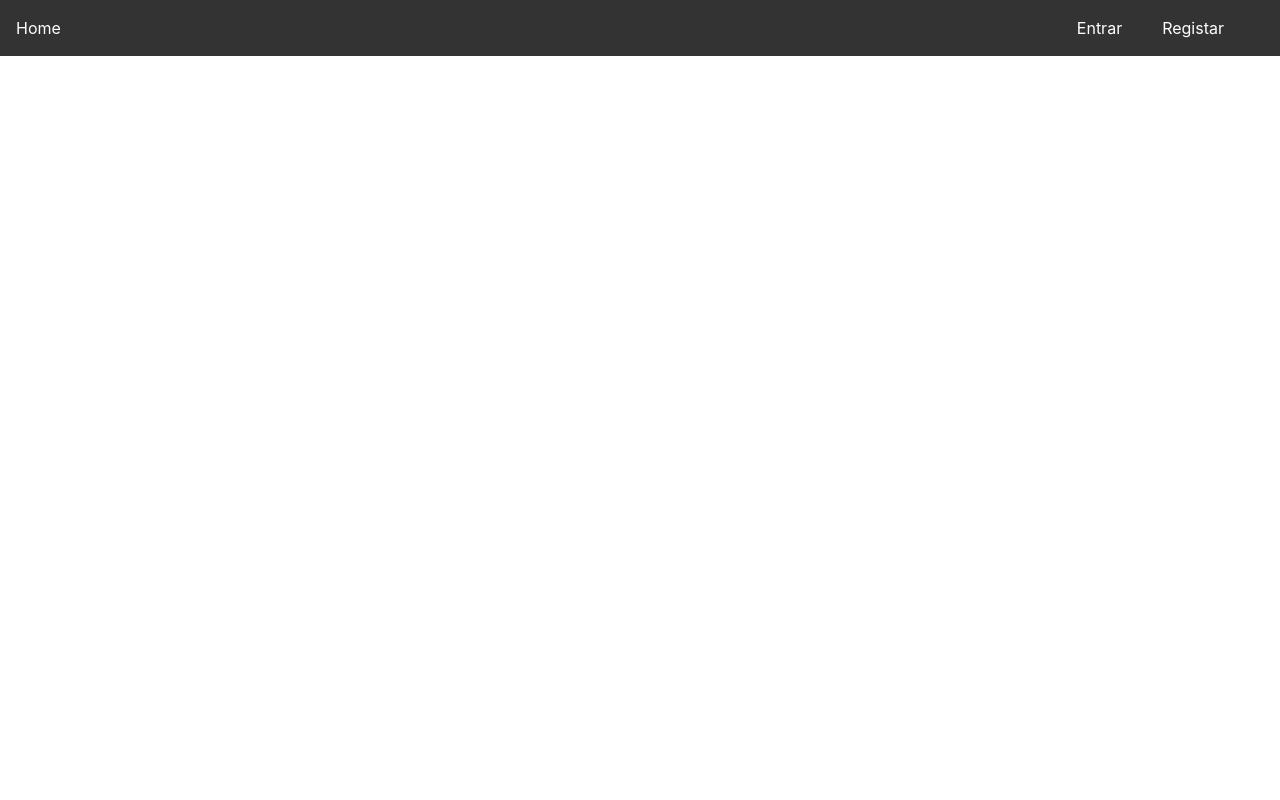
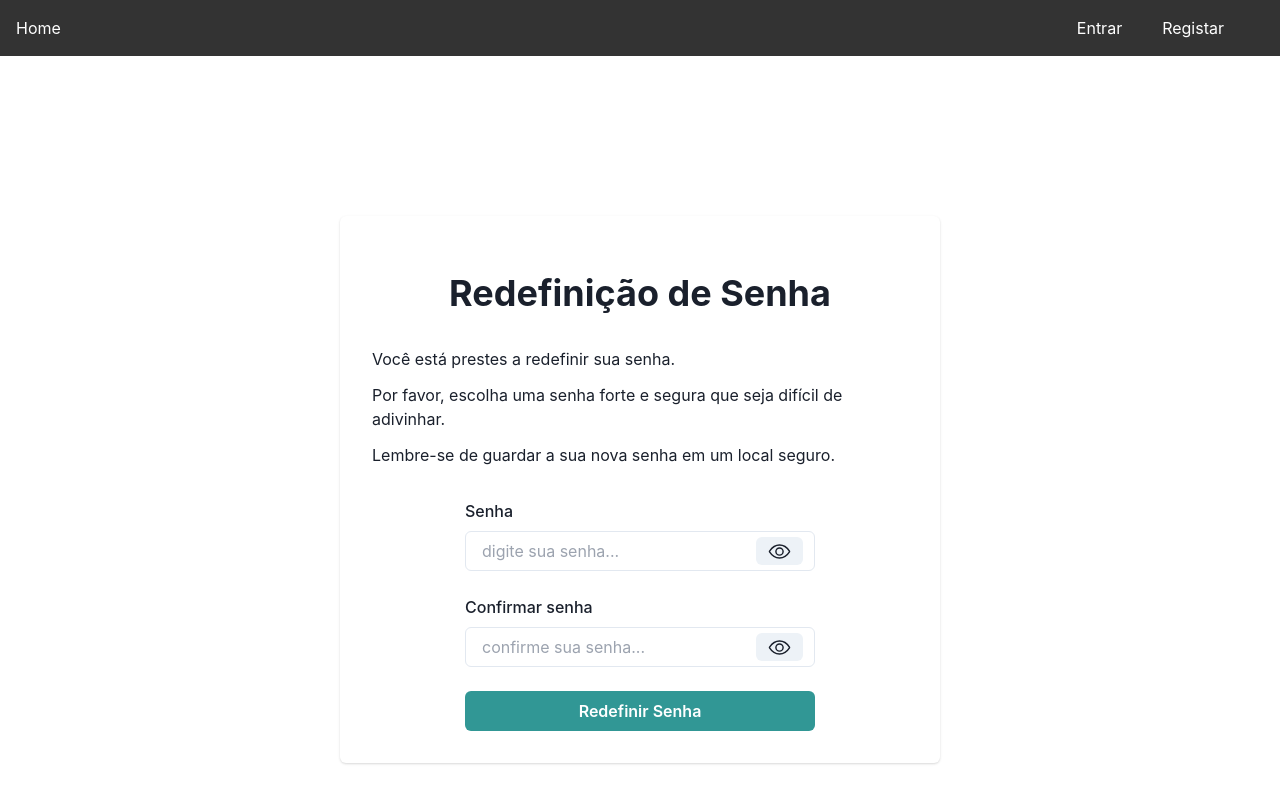
Before and after one commit to vitorarch/apifacil-web, a React (Create React App) app in the folder crm-api-integrator-web/: page /reset-password/1 in a window 1280 px wide. Built offline with nearby package versions, Linux system fonts and the light colour scheme; the HTML template or start-up script is replaced by a standard one.

Commit message:
:sparkles: Adicionando rota para redefinição de senha

```diff
--- a/crm-api-integrator-web/package.json
+++ b/crm-api-integrator-web/package.json
@@ -16,6 +16,7 @@
     "@types/node": "^16.18.38",
     "@types/react": "^18.2.15",
     "@types/react-dom": "^18.2.7",
+    "@types/react-icons": "^3.0.0",
     "axios": "^1.4.0",
     "framer-motion": "^10.15.1",
     "react": "^18.2.0",
--- a/crm-api-integrator-web/public/index.html
+++ b/crm-api-integrator-web/public/index.html
@@ -2,19 +2,19 @@
 <html lang="en">
   <head>
     <meta charset="utf-8" />
-    <link rel="icon" href="%PUBLIC_URL%/favicon.ico" />
+    <link rel="icon" href="https://i.ibb.co/P1Z3w1N/apifacil.png" />
     <meta name="viewport" content="width=device-width, initial-scale=1" />
     <meta name="theme-color" content="#000000" />
     <meta
       name="description"
       content="Web site created using create-react-app"
     />
-    <link rel="apple-touch-icon" href="%PUBLIC_URL%/logo192.png" />
+    <link rel="apple-touch-icon" href="https://i.ibb.co/P1Z3w1N/apifacil.png" />
     <!--
       manifest.json provides metadata used when your web app is installed on a
       user's mobile device or desktop. See https://developers.google.com/web/fundamentals/web-app-manifest/
     -->
-    <link rel="manifest" href="%PUBLIC_URL%/manifest.json" />
+    <link rel="manifest" href="https://i.ibb.co/P1Z3w1N/apifacil.png" />
     <!--
       Notice the use of %PUBLIC_URL% in the tags above.
       It will be replaced with the URL of the `public` folder during the build.
@@ -24,7 +24,7 @@
       work correctly both with client-side routing and a non-root public URL.
       Learn how to configure a non-root public URL by running `npm run build`.
     -->
-    <title>React App</title>
+    <title>Api Facil</title>
   </head>
   <body>
     <noscript>You need to enable JavaScript to run this app.</noscript>
--- a/crm-api-integrator-web/src/App.tsx
+++ b/crm-api-integrator-web/src/App.tsx
@@ -10,7 +10,8 @@ import RetryIntegrationComponent from "./components/features/integration/RetryIn
 import ConfirmEmailComponent from "./components/features/confirmEmail/ConfirmEmailComponent";
 import HowToComponent from "./components/features/howTo/HowToComponent";
 import Header from "./components/features/header/header";
-import PassRecoveryComponent from "./components/features/passRecovery/PassRecoveryComponent";
+import SendEmail from "./components/features/passRecovery/SendEmailComponent";
+import PasswordReset from "./components/features/passRecovery/PasswordResetComponent";
 
 const App: React.FC = () => {
 
@@ -39,8 +40,8 @@ const App: React.FC = () => {
           <Route path="/home" element={<UserHomeComponent/>} />
           <Route path="/singin" element={<SinginComponent />} />
           <Route path="/singup" element={<SingupComponent/>} />
-          <Route path="/recovery" element={ <PassRecoveryComponent /> } />
-          <Route path="/confirm-password" element={<ConfirmEmailComponent/>} />
+          <Route path="/reset-password" element={ <SendEmail /> } />
+          <Route path="/reset-password/:id" element={ <PasswordReset /> } />
         </Routes>
       </Router>
     </ChakraProvider>
--- a/crm-api-integrator-web/src/components/features/login/singin/SinginComponent.tsx
+++ b/crm-api-integrator-web/src/components/features/login/singin/SinginComponent.tsx
@@ -8,13 +8,11 @@ import {
   FormLabel,
   Input,
   Image,
-  Spinner,
   Heading,
   Stack,
   Text,
   Button,
   ButtonGroup,
-  Progress,
   InputRightElement,
   InputGroup,
   useToast,
@@ -23,6 +21,7 @@ import { useNavigate } from 'react-router-dom';
 import { authenticate } from "../../../../services/loginService/loginService";
 import { UserResponse } from "../../../../services/models/login/responses/userResponse";
 import singinCss from "./Singin.css";
+import { IoEyeOffOutline, IoEyeOutline } from "react-icons/io5";
 
 const SinginComponent = () => {
   const [email, setEmail] = useState<string>('');
@@ -71,7 +70,7 @@ const SinginComponent = () => {
         />
         <InputRightElement width='4.5rem'>
           <Button h='1.75rem' size='sm' onClick={handleShowPassword}>
-            {show ? 'Hide' : 'Show'}
+            {show ? <IoEyeOffOutline size={23} /> : <IoEyeOutline size={23} />}
           </Button>
         </InputRightElement>
       </InputGroup>
--- a/crm-api-integrator-web/src/components/features/passRecovery/PassRecovery.css.ts
+++ /dev/null
@@ -1,7 +0,0 @@
-const container = " flex box-border justify-center mt-[20vh]";
-
-const passRecoveryCss = {
-  container
-}
-
-export default passRecoveryCss;
--- /dev/null
+++ b/crm-api-integrator-web/src/components/features/passRecovery/PasswordReset.css.ts
@@ -0,0 +1,15 @@
+const container = " flex box-border justify-center mt-[20vh]";
+const card = " p-8 w-[600px] flex flex-col items-center";
+const header = " w-full text-center mb-5";
+const limit = " w-[350px]"
+const passwords = " w-full flex flex-col items-center gap-6 mt-5";
+
+const passwordResetCss = {
+  container,
+  card,
+  header,
+  limit,
+  passwords
+}
+
+export default passwordResetCss;
--- /dev/null
+++ b/crm-api-integrator-web/src/components/features/passRecovery/PasswordResetComponent.tsx
@@ -0,0 +1,78 @@
+import { Box, Button, ButtonGroup, Card, FormControl, FormLabel, Heading, Input, InputGroup, InputRightElement, Stack, Text } from "@chakra-ui/react";
+import { useState } from "react";
+import { IPasswords } from "../../models/login/user.interfaces";
+import passwordResetCss from "./PasswordReset.css";
+import { useNavigate } from "react-router-dom";
+import { IoEyeOffOutline, IoEyeOutline } from "react-icons/io5";
+
+export default function PasswordReset() {
+  const [show, setShow] = useState(false as boolean);
+  const [passwords, setPasswords] = useState({} as IPasswords);
+  const navigate = useNavigate();
+
+  const handleShowPassword = () => setShow(!show);
+
+  const handleChange = (event: React.ChangeEvent<HTMLTextAreaElement | HTMLInputElement>) => {
+    const { name, value } = event.target;
+    setPasswords({ ...passwords, [name]: value })
+  }
+
+  const passwordReset = () => {
+    navigate("/");
+  }
+
+  function PasswordInput(isMainPassword: boolean) {
+    return (
+      <InputGroup>
+        <Input
+          pr="4.5rem"
+          type={show ? "text" : "password"}
+          onChange={handleChange}
+          name={ isMainPassword ? "password" : "confirmPassword" }
+          isRequired
+          placeholder={ isMainPassword ? "digite sua senha..." : "confirme sua senha..." }
+        />
+        <InputRightElement width="4.5rem">
+          <Button h="1.75rem" size="sm" onClick={handleShowPassword}>
+            {show ? <IoEyeOffOutline size={23} /> : <IoEyeOutline size={23} />}
+          </Button>
+        </InputRightElement>
+      </InputGroup>
+    );
+  }
+
+  return (
+    <Box className={passwordResetCss.container}>
+      <Card className={passwordResetCss.card}>
+        <Stack mt="6" spacing="3">
+          <Heading className={passwordResetCss.header}>Redefinição de Senha</Heading>
+          <Text>Você está prestes a redefinir sua senha.</Text>
+          <Text>Por favor, escolha uma senha forte e segura que seja difícil de adivinhar.</Text>
+          <Text>Lembre-se de guardar a sua nova senha em um local seguro.</Text>
+          <FormControl className={ passwordResetCss.passwords }>
+            <div className={passwordResetCss.limit}>
+              <FormLabel>Senha</FormLabel>
+              {PasswordInput(true)}
+            </div>
+            <div className={passwordResetCss.limit}>
+              <FormLabel>
+                Confirmar senha
+              </FormLabel>
+              {PasswordInput(false)}
+            </div>
+            <ButtonGroup spacing={2} className={passwordResetCss.limit}>
+              <Button
+                onClick={ () => passwordReset() }
+                variant="solid"
+                colorScheme="teal"
+                className=" w-full"
+              >
+                Redefinir Senha
+              </Button>
+            </ButtonGroup>
+          </FormControl>
+        </Stack>
+      </Card>
+    </Box>
+  )
+}
--- a/crm-api-integrator-web/src/components/features/passRecovery/PassRecoveryComponent.tsx
+++ b/crm-api-integrator-web/src/components/features/passRecovery/SendEmailComponent.tsx
@@ -1,8 +1,8 @@
 import { Box, Button, ButtonGroup, Card, Heading, Input, Text } from "@chakra-ui/react";
 import { ChangeEvent, useEffect, useState } from "react";
-import passRecoveryCss from "./PassRecovery.css";
+import passwordResetCss from "./PasswordReset.css";
 
-export default function PassRecoveryComponent() {
+export default function SendEmail() {
   const [email, setEmail] = useState('');
   const [loadingTime, setLoadingTime] = useState<number | null>(null);
   const [contadorIniciado, setContadorIniciado] = useState<boolean>(false);
@@ -12,7 +12,7 @@ export default function PassRecoveryComponent() {
   };
   const sendEmail = () => {
     setIsLoading(true);
-    setLoadingTime(10); // Iniciar a contagem regressiva com 60 segundos
+    setLoadingTime(60); // Iniciar a contagem regressiva com 60 segundos
     setContadorIniciado(true);
   }
 
@@ -41,19 +41,19 @@ export default function PassRecoveryComponent() {
   }, [loadingTime, contadorIniciado]);
 
   return (
-    <Box className={ passRecoveryCss.container }>
-      <Card className=" p-8 w-[600px] flex flex-col items-center">
-        <Heading  className=" w-full text-center mb-5">Recuperação de Senha</Heading>
+    <Box className={ passwordResetCss.container }>
+      <Card className={passwordResetCss.card}>
+        <Heading  className={passwordResetCss.header}>Recuperação de Senha</Heading>
         <Text>Perdeu sua senha? Não se preocupe, estamos aqui para ajudar!</Text>
         <Text>Por favor, siga estas etapas simples:</Text>
         <br/>
         <Text>1. Insira seu endereço de email registrado.</Text>
         <Text>2. Enviaremos um link de redefinição de senha para o seu email.</Text>
         <Text>3. Clique no link e siga as instruções para criar uma nova senha segura.</Text>
-        <div className=" w-[350px] my-5" >
+        <div className={ passwordResetCss.limit + " my-5" } >
           <Input onChange={handleEmail} placeholder="example@gmail.com" />
         </div>
-        <ButtonGroup spacing={2} className=" w-[350px]">
+        <ButtonGroup spacing={2} className={passwordResetCss.limit}>
           <Button
             onClick={ () => sendEmail() }
             variant="solid"
--- /dev/null
+++ b/crm-api-integrator-web/src/components/models/login/user.interfaces.ts
@@ -0,0 +1,4 @@
+export interface IPasswords {
+  password: string;
+  confirmPassword: string;
+}
```
Also changed, not shown: 1 other file (tests, documents, lock files or other folders).
